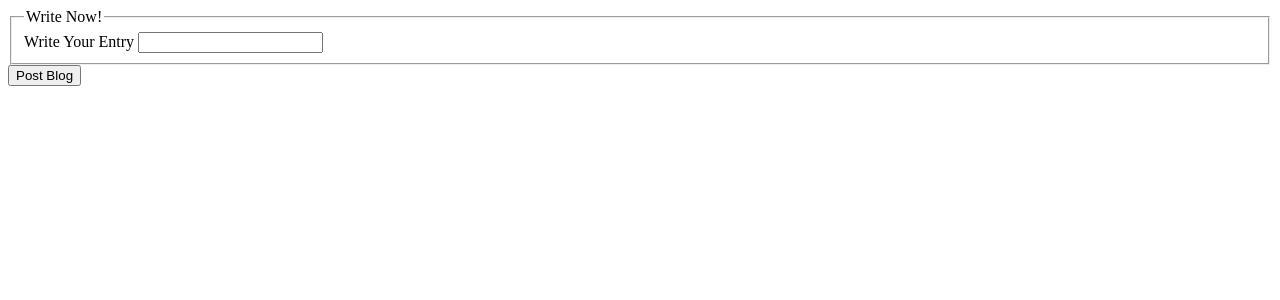
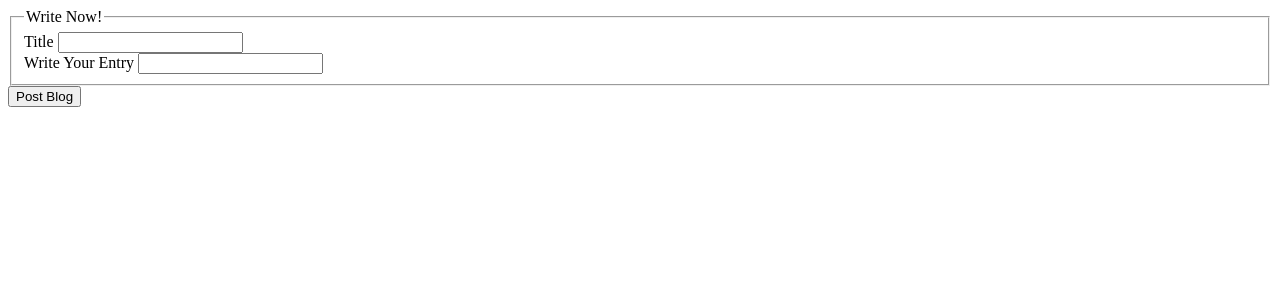
Before and after one commit to gyektai/gapyah, a Flask app: page /makepost in a window 1280 px wide. Shown: the top 300 px of the page. Run offline with Flask 2, Linux system fonts and the light colour scheme.

Commit message:
Create the database file and also add title input to site

```diff
--- a/forms.py
+++ b/forms.py
@@ -3,5 +3,6 @@ from wtforms import StringField, SubmitField
 from wtforms.validators	import DataRequired
 
 class PostForm(FlaskForm):
-	blog_entry = StringField('Write Your Entry', validators=[DataRequired()])
+	title = StringField('Title', validators=[DataRequired()])
+	blog_content = StringField('Write Your Entry', validators=[DataRequired()])
 	submit = SubmitField('Post Blog')
--- a/mysite.py
+++ b/mysite.py
@@ -1,8 +1,21 @@
+from datetime import datetime
 from flask import Flask, render_template
+from flask_sqlalchemy import SQLAlchemy
 from forms import PostForm
 
 app = Flask(__name__)
 app.config['SECRET_KEY'] = '0c702f92f9d7843302720201f994eb10'
+app.config['SQLALCHEMY_DATABASE_URI'] = 'sqlite:///site.db'
+db = SQLAlchemy(app)
+
+class Post(db.Model):
+	title = db.Column(db.String, nullable=False, primary_key=True)
+	date_posted = db.Column(db.DateTime, nullable=False, default=datetime.utcnow)
+	content = db.Column(db.Text, nullable=False)
+
+	def __repr__(self):
+		return f"Post('{self.title}', '{self.date_posted}', '{self.content}')"
+
 
 @app.route('/home')
 @app.route('/')
--- a/templates/write.html
+++ b/templates/write.html
@@ -8,8 +8,12 @@
 		<fieldset>
 			<legend>Write Now!</legend>
 			<div>
-				{{ form.blog_entry.label }}
-				{{ form.blog_entry }}
+				{{ form.title.label }}
+				{{ form.title }}
+			</div>
+			<div>
+				{{ form.blog_content.label }}
+				{{ form.blog_content }}
 			</div>
 		</fieldset>
 		<div class="form-group">
```
Also changed, not shown: site.db (added).
